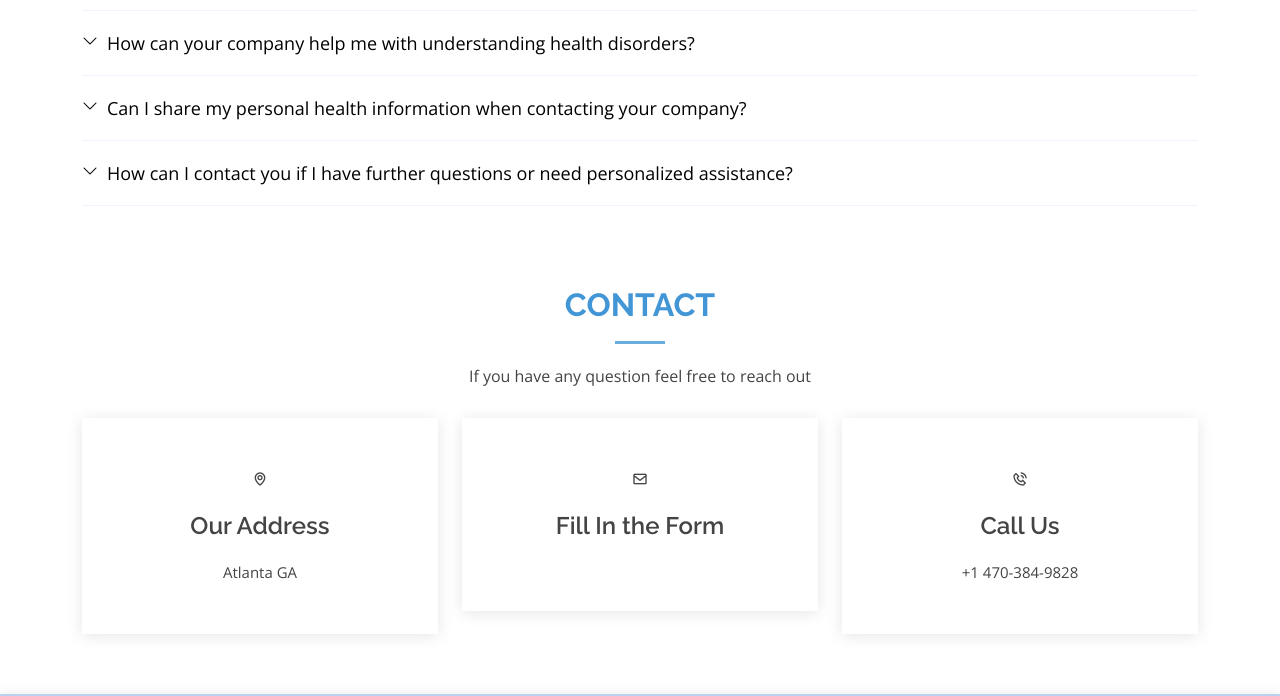
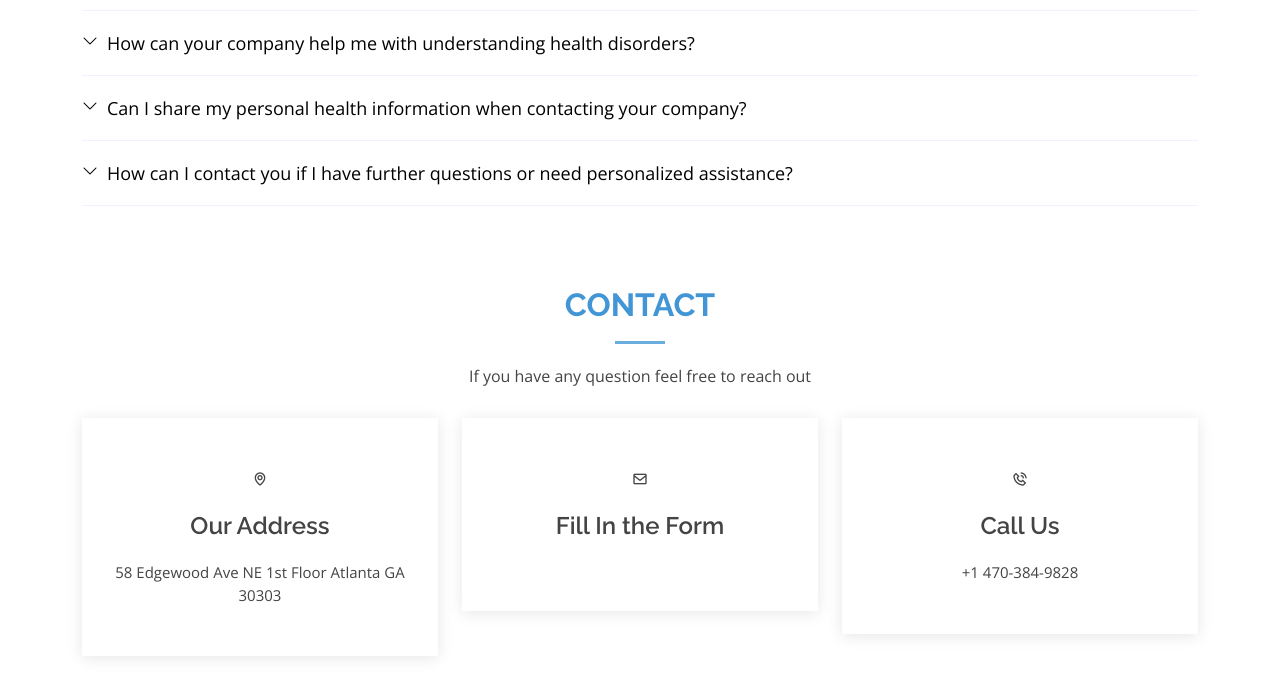
Before and after one commit to tplssmarttech/tplsglobal, a plain HTML site: page index.html in a window 1280 px wide. Shown: the part 4479-5175 px from the top of the page. Drawn offline with nearby package versions, Linux system fonts and the light colour scheme.

Commit message:
Update index.html

```diff
--- a/index.html
+++ b/index.html
@@ -488,7 +488,7 @@
                       padding: 0;
                       margin: 20px 0;
                       color: #444444;">Our Address</h3>
-                <p style="color: #444444; font-size: 15px; margin: 0; padding: 0;" >Atlanta GA</p>
+                <p style="color: #444444; font-size: 15px; margin: 0; padding: 0;" >58 Edgewood Ave NE 1st Floor Atlanta GA 30303</p>
              </div>
            </div>
 
```
